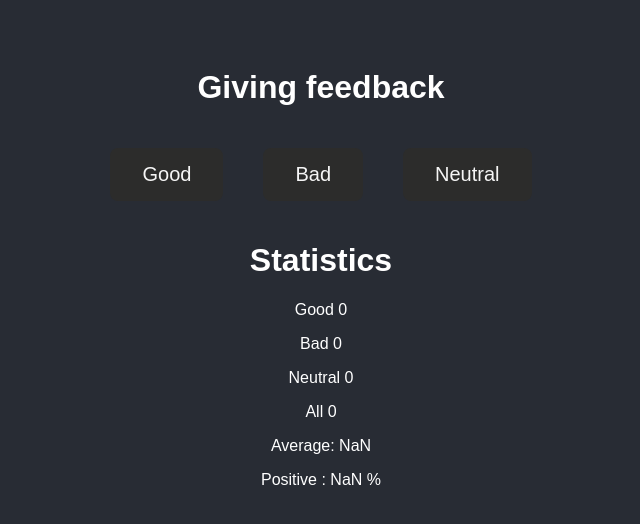
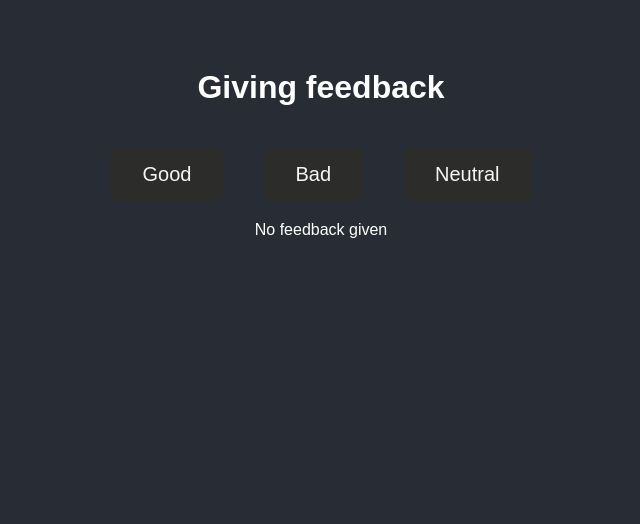
Before and after one commit to onrush1995/Fullstackopen, a React (Create React App) app in the folder part1/course_Information_Step2/: page / in a window 1280 px wide. Shown: the top 524 px of the page, without its empty margins (319-959 px from the left). Built offline with nearby package versions, Linux system fonts and the light colour scheme.

Commit message:
1.9: unicafe step4: completed exercise

```diff
--- a/part1/course_Information_Step2/src/App.js
+++ b/part1/course_Information_Step2/src/App.js
@@ -1,15 +1,23 @@
 import React, { useState } from 'react';
 
 const Statistics = ({ good, bad, neutral, goodrep, badrep, neutralrep }) => {
+    const All = good + bad + neutral;
+
+    const Average = (goodrep + badrep + neutralrep) / (good + bad + neutral);
+
+    const Positive = goodrep / (good + bad + neutral) * 100;
+    if (All === 0) {
+        return <div>No feedback given</div>;
+    }
     return (
         <div>
             <h1>Statistics</h1>
             <p>Good {good}</p>
             <p>Bad {bad}</p>
             <p>Neutral {neutral}</p>
-            <p>All {good + bad + neutral}</p>
-            <p>Average: {(goodrep + badrep + neutralrep) / (good + bad + neutral)}</p>
-            <p>Positive : {goodrep / (good + bad + neutral) * 100} %</p>
+            <p>All {All}</p>
+            <p>Average: {Average}</p>
+            <p>Positive : {Positive} %</p>
         </div>
     );
 };
```
